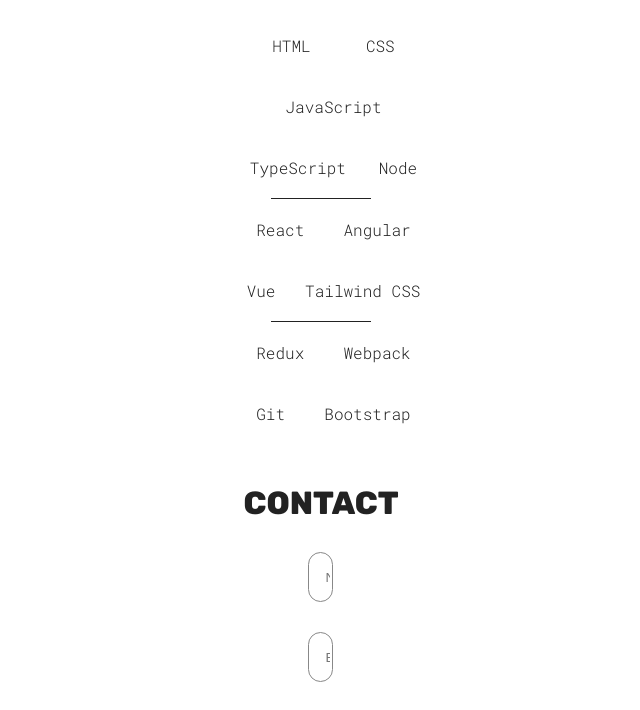
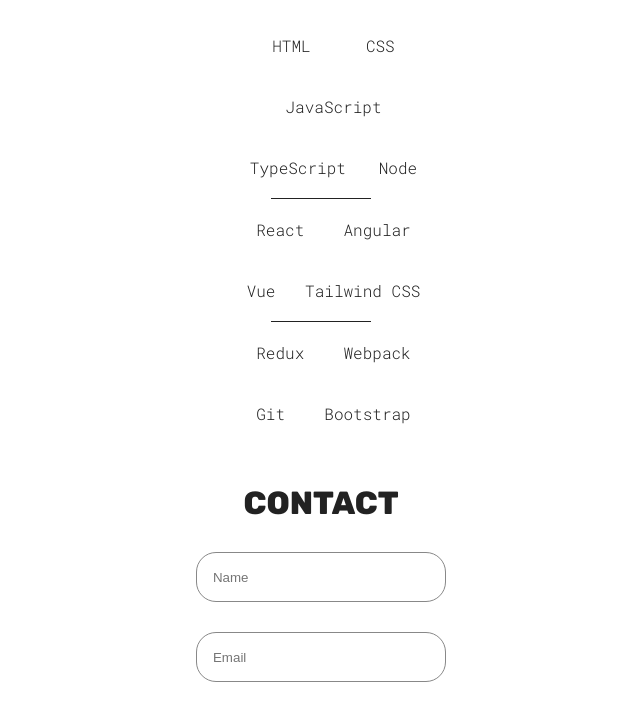
Before and after one commit to lukasz-cpu/My-Portfolio-React, a React (Vite) app: page / in a window 1280 px wide. Shown: the part 2393-3103 px from the top of the page, without its empty margins (319-959 px from the left). Built offline with nearby package versions, Linux system fonts and the light colour scheme.

Commit message:
Update ContactStyles.module.css

```diff
--- a/src/sections/Contact/ContactStyles.module.css
+++ b/src/sections/Contact/ContactStyles.module.css
@@ -3,16 +3,18 @@
     flex-direction: column;
     text-align: center;
 }
+
 form {
     display: flex;
     flex-direction: column;
     gap: 30px;
 }
 
-textarea, input:not([type='submit']) {
+textarea,
+input:not([type='submit']) {
     height: 50px;
     padding-left: 16px;
-    width: 25px;
+    width: 250px;
 }
 
 textarea {
```
